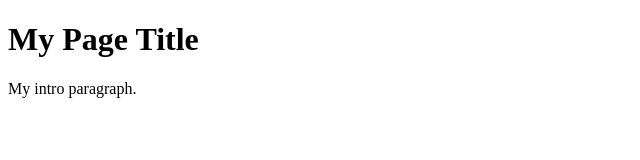
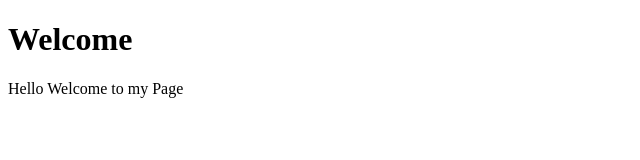
Before and after one commit to lucam11/INF253-exercises, a plain HTML site: page index.html in a window 1280 px wide. Shown: the whole page, without its empty margins (0-640 px from the left). Drawn offline with Linux system fonts and the light colour scheme.

Commit message:
Update index.html

```diff
--- a/index.html
+++ b/index.html
@@ -1,10 +1,10 @@
 <!DOCTYPE HTML>
 <html>
   <head>
-    <title>Your title here – remember this does not show on the webpage.</title>
+    <title>Page Title</title>
   </head>
   <body>
-     <h1>My Page Title</h1>
-     <p>My intro paragraph.</p>
+     <h1>Welcome</h1>
+     <p>Hello Welcome to my Page</p>
   </body>
 </html>
```
